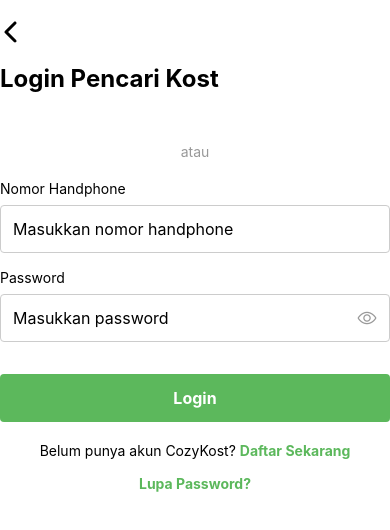
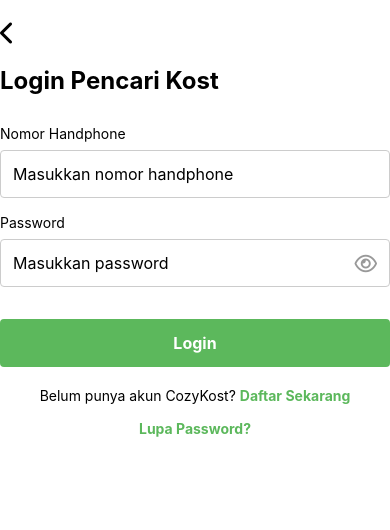
Before and after one commit to JulyanaET/cozykost, a React Native app: screen /Login in a window 390 px wide. Shown: the top 530 px of the page. Built offline with nearby package versions, Linux system fonts and the light colour scheme.

Commit message:
feat: Replace react-icons with FontAwesome6 and update type definitions

```diff
--- a/package.json
+++ b/package.json
@@ -16,7 +16,6 @@
     "@react-navigation/native-stack": "^7.3.10",
     "expo-font": "^13.0.4",
     "react": "19.0.0",
-    "react-icons": "^5.5.0",
     "react-native": "0.79.1",
     "react-native-safe-area-context": "^5.4.0",
     "react-native-screens": "^4.10.0",
@@ -35,6 +34,7 @@
     "@react-native/typescript-config": "0.79.1",
     "@types/jest": "^29.5.13",
     "@types/react": "^19.0.0",
+    "@types/react-native-vector-icons": "^6.4.18",
     "@types/react-test-renderer": "^19.0.0",
     "eslint": "^8.19.0",
     "jest": "^29.6.3",
--- a/src/components/Input.tsx
+++ b/src/components/Input.tsx
@@ -7,7 +7,7 @@ import {
   StyleSheet,
   KeyboardTypeOptions,
 } from 'react-native';
-import {Ionicons} from '@expo/vector-icons';
+import FontAwesome6 from 'react-native-vector-icons/FontAwesome6';
 
 interface InputProps {
   label: string;
@@ -43,10 +43,10 @@ const Input = ({
             placeholder={placeholder}
           />
           <TouchableOpacity
-            onPress={() => setShowPassword(!showPassword)}
-            style={styles.eyeIcon}>
-            <Ionicons
-              name={showPassword ? 'eye-off-outline' : 'eye-outline'}
+            style={styles.eyeIcon}
+            onPress={() => setShowPassword(!showPassword)}>
+            <FontAwesome6
+              name={showPassword ? 'eye-slash' : 'eye'}
               size={20}
               color="#999999"
             />
--- a/src/screens/LoginScreen.tsx
+++ b/src/screens/LoginScreen.tsx
@@ -6,7 +6,7 @@ import {
   SafeAreaView,
   TouchableOpacity,
 } from 'react-native';
-import {FaChevronLeft} from 'react-icons/fa6';
+import FontAwesome6 from 'react-native-vector-icons/FontAwesome6';
 import Input from '../components/Input';
 import Button from '../components/Button';
 import TextLink from '../components/TextLink';
@@ -19,15 +19,11 @@ const LoginScreen = ({navigation}) => {
     <SafeAreaView style={styles.container}>
       <View style={styles.header}>
         <TouchableOpacity onPress={() => navigation.goBack()}>
-          <FaChevronLeft size={24} color="black" />
+          <FontAwesome6 name="chevron-left" size={24} color="black" />
         </TouchableOpacity>
       </View>
 
       <Text style={styles.title}>Login Pencari Kost</Text>
-
-      <View style={styles.divider}>
-        <Text style={styles.dividerText}>atau</Text>
-      </View>
 
       <Input
         label="Nomor Handphone"
@@ -80,14 +76,6 @@ const styles = StyleSheet.create({
     marginBottom: 30,
     color: '#000000',
   },
-  divider: {
-    alignItems: 'center',
-    marginVertical: 20,
-  },
-  dividerText: {
-    fontSize: 14,
-    color: '#999999',
-  },
   footer: {
     flexDirection: 'row',
     justifyContent: 'center',
--- a/src/screens/SignUpScreen.tsx
+++ b/src/screens/SignUpScreen.tsx
@@ -6,7 +6,7 @@ import {
   SafeAreaView,
   TouchableOpacity,
 } from 'react-native';
-import {FaChevronLeft} from 'react-icons/fa6';
+import FontAwesome6 from 'react-native-vector-icons/FontAwesome6';
 import Input from '../components/Input';
 import Button from '../components/Button';
 import TextLink from '../components/TextLink';
@@ -25,7 +25,7 @@ const SignUpScreen = ({navigation}) => {
     <SafeAreaView style={styles.container}>
       <View style={styles.header}>
         <TouchableOpacity onPress={() => navigation.goBack()}>
-          <FaChevronLeft size={24} color="black" />
+          <FontAwesome6 name="chevron-left" size={24} color="black" />
         </TouchableOpacity>
       </View>
 
--- a/src/screens/SuccessSignUpScreen.tsx
+++ b/src/screens/SuccessSignUpScreen.tsx
@@ -6,14 +6,14 @@ import {
   StyleSheet,
   SafeAreaView,
 } from 'react-native';
-import {FaXmark, FaCheck} from 'react-icons/fa6';
+import FontAwesome6 from 'react-native-vector-icons/FontAwesome6';
 
 const SuccessSignUpScreen = ({navigation}) => {
   return (
     <SafeAreaView style={styles.container}>
       <View style={styles.header}>
         <TouchableOpacity onPress={() => navigation.navigate('Login')}>
-          <FaXmark size={24} color="black" />
+          <FontAwesome6 name="xmark" size={24} color="black" />
         </TouchableOpacity>
       </View>
 
@@ -21,7 +21,7 @@ const SuccessSignUpScreen = ({navigation}) => {
 
       <View style={styles.successIconContainer}>
         <View style={styles.successIcon}>
-          <FaCheck size={70} color="#FFFFFF" />
+          <FontAwesome6 name="check" size={70} color="#FFFFFF" />
         </View>
       </View>
 
```
Also changed, not shown: 1 other file (tests, documents, lock files or other folders).
